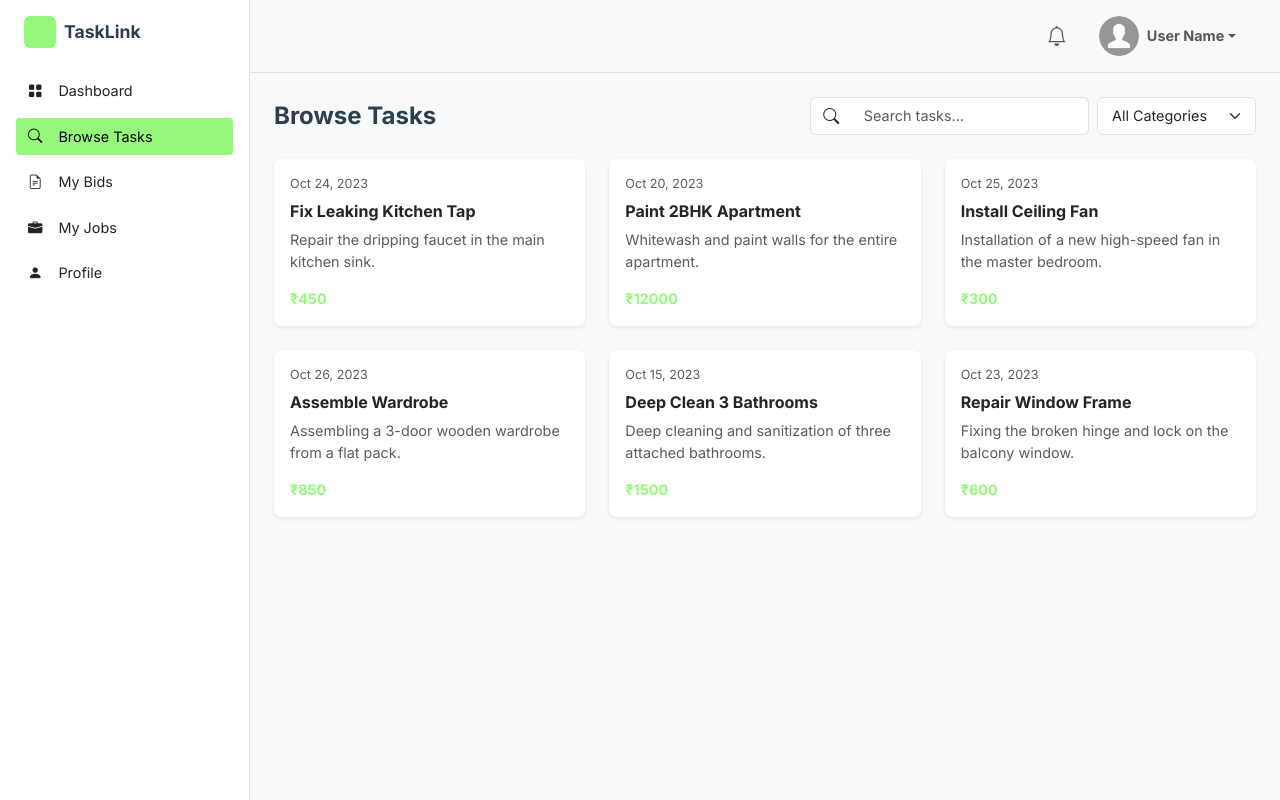
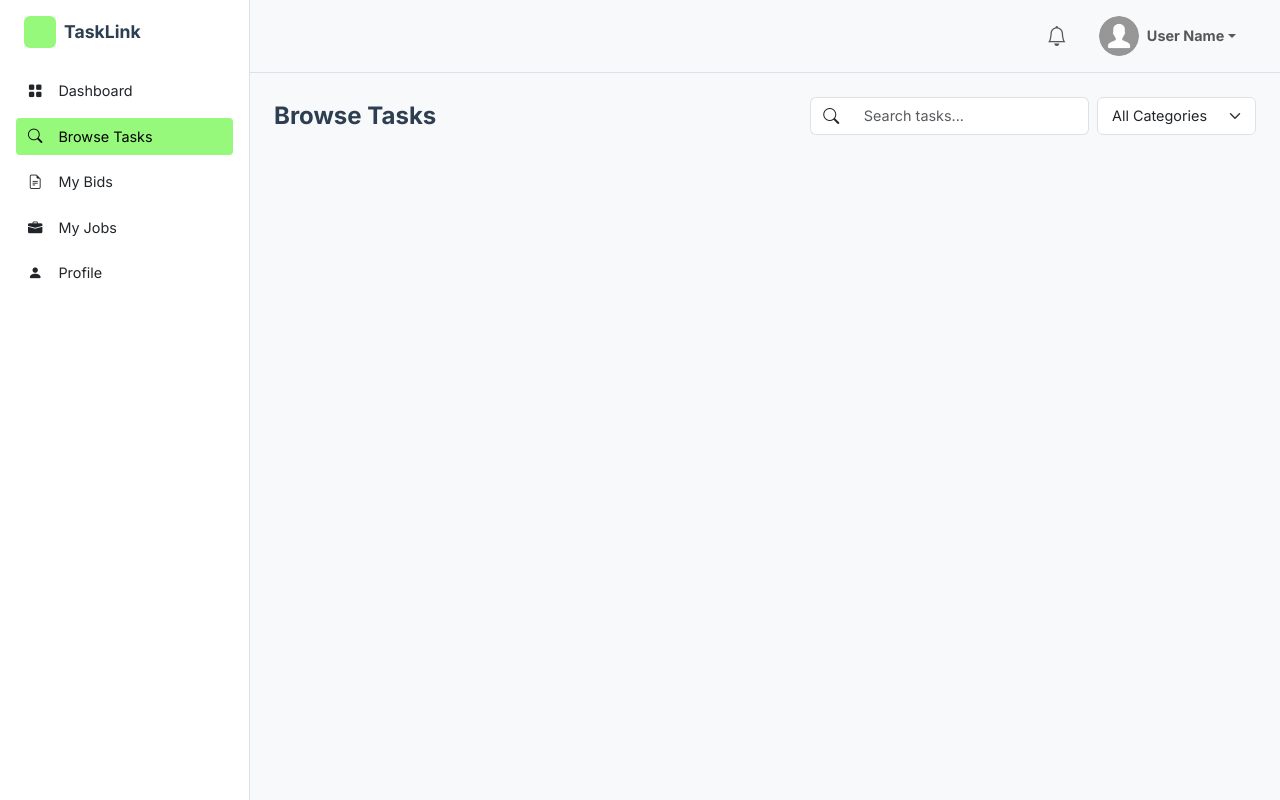
Before and after one commit to penchalavamsic/TaskLink, a React (Vite) app in the folder frontend/: page /worker/browse-tasks in a window 1280 px wide. Built offline with nearby package versions, Linux system fonts and the light colour scheme.

Commit message:
removed dummy in tasks array of worker browse tasks

```diff
--- a/frontend/src/modules/worker/pages/BrowseTasks.jsx
+++ b/frontend/src/modules/worker/pages/BrowseTasks.jsx
@@ -3,14 +3,8 @@ import TaskCard from '../../../components/TaskCard';
 
 const BrowseTasks = () => {
     // Mock data
-    const tasks = [
-        { id: 1, title: 'Fix Leaking Kitchen Tap', description: 'Repair the dripping faucet in the main kitchen sink.', status: 'Open', budget: '₹450', date: 'Oct 24, 2023', category: 'Plumbing' },
-        { id: 2, title: 'Paint 2BHK Apartment', description: 'Whitewash and paint walls for the entire apartment.', status: 'Open', budget: '₹12000', date: 'Oct 20, 2023', category: 'Painting' },
-        { id: 3, title: 'Install Ceiling Fan', description: 'Installation of a new high-speed fan in the master bedroom.', status: 'Open', budget: '₹300', date: 'Oct 25, 2023', category: 'Electrical' },
-        { id: 4, title: 'Assemble Wardrobe', description: 'Assembling a 3-door wooden wardrobe from a flat pack.', status: 'Open', budget: '₹850', date: 'Oct 26, 2023', category: 'Carpentry' },
-        { id: 5, title: 'Deep Clean 3 Bathrooms', description: 'Deep cleaning and sanitization of three attached bathrooms.', status: 'Open', budget: '₹1500', date: 'Oct 15, 2023', category: 'Cleaning' },
-        { id: 6, title: 'Repair Window Frame', description: 'Fixing the broken hinge and lock on the balcony window.', status: 'Open', budget: '₹600', date: 'Oct 23, 2023', category: 'Repair' },
-    ];
+    // Mock data removed
+    const tasks = [];
 
     const [searchTerm, setSearchTerm] = useState('');
     const [selectedCategory, setSelectedCategory] = useState('All Categories');
```
